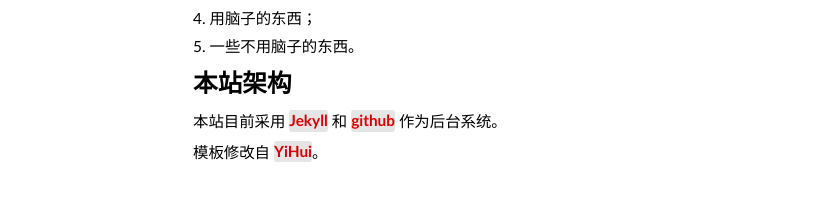
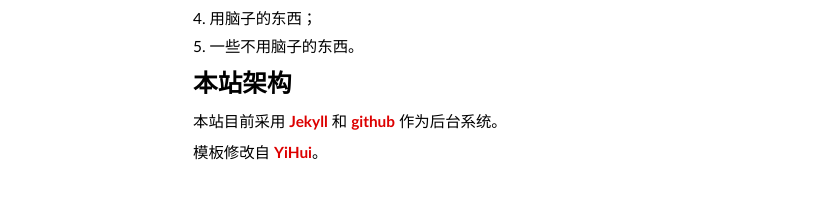
Before and after one commit to jiaokai/blog, a Jekyll site: the page built from about/index.md, in a window 1280 px wide. Shown: the part 424-625 px from the top of the page, without its empty margins (147-971 px from the left). Built offline with Jekyll 4.4.1, drawn with Linux system fonts in a browser that asks for light colours; some web fonts are replaced; Markdown is read by kramdown in place of the engine named in the settings.

Commit message:
adjust 3

```diff
--- a/media/css/style.css
+++ b/media/css/style.css
@@ -21,7 +21,8 @@ li{padding:.2em 0;}
 ol,ul{list-style-position:inside;}
 ol ul, ul ol, ul ul, ol ol {margin-left:1em;}
 li a { color: #3399CC; }
-p a,strong { color: #DD0000; background: #c0c8d2; background: rgba(0,0,0,0.1); font-weight: 600; -webkit-border-radius: 3px; -moz-border-radius: 3px; border-radius: 3px; display: inline-block; position: relative; top: -1px; }
+p a { color: #DD0000; font-weight: 600; }
+strong { color: #000000; font-weight:600; }
 pre code{padding:1em 1.5em;font-size:12px;line-height:1.6;display:block;overflow:auto;border:1px solid #ddd;}
 blockquote{display:block;text-align:justify;border-left:4px solid #eeeeee;}
 blockquote{margin:1em 0em;padding-left:1.5em;}
```
